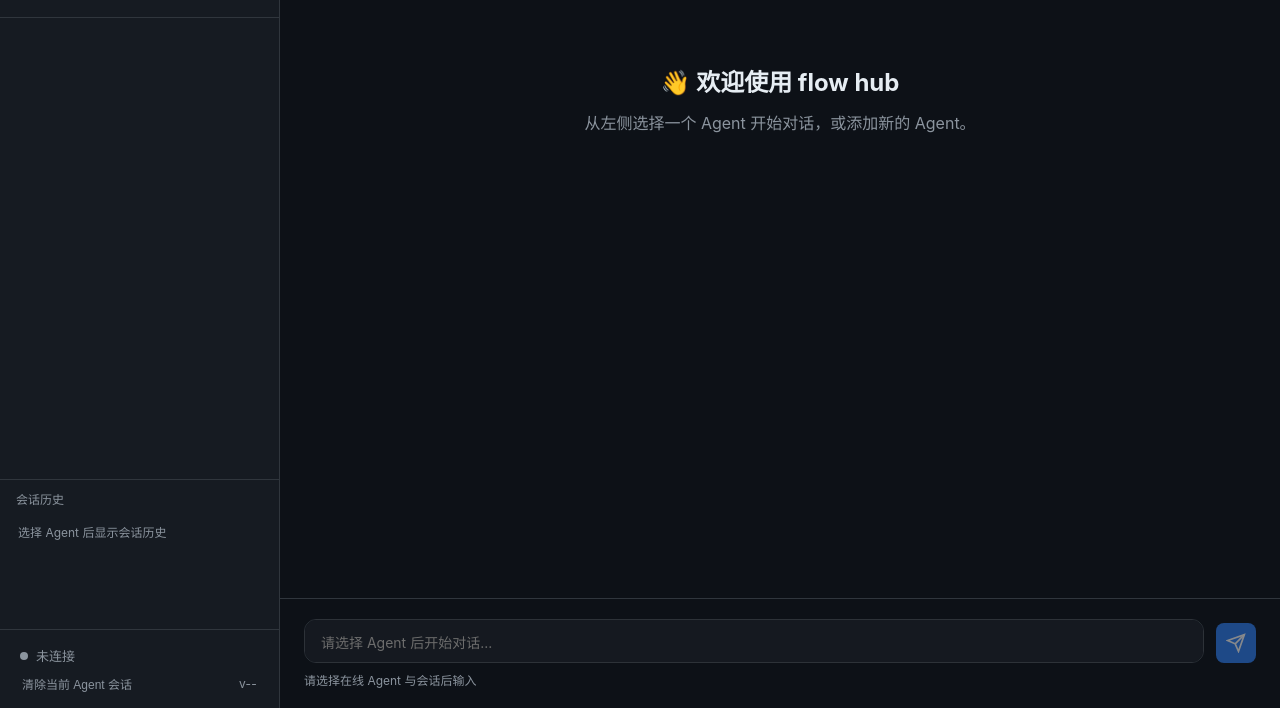
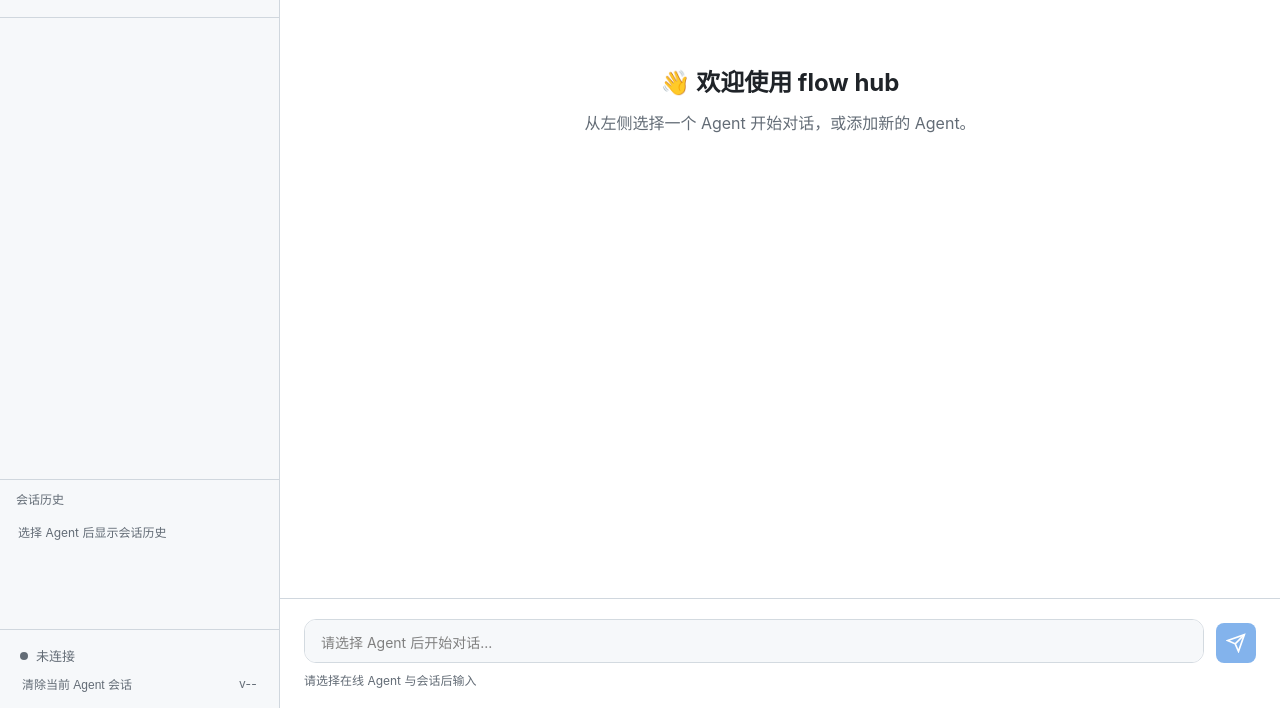
Before and after one commit to chenweil/FlowHub, a website built with Vite: page index.html in a window 1280 px wide. Shown: the part 92-800 px from the top of the page. Built offline with nearby package versions, Linux system fonts and the light colour scheme.

Commit message:
style: UI 配色与交互体验优化
- 修复输入区背景层次反转（input-container/message-input）
- 新增 --success-text 变量，提升 connected badge 文字对比度至 ~5.5:1
- 添加全局 :focus-visible 轮廓，改善键盘导航可访问性
- 整理硬编码颜色，新增 8 个语义化 CSS 变量（bg-code/busy, text-muted/subtle/dim 等）
- Modal 弹窗改为 opacity+visibility 过渡，替代 display:none
- 品牌色系统化：accent-gradient 变量统一 Logo 和 agent-icon 渐变
- 代码块背景从 #0b0f14 改为 --bg-code (#21262d)，消除"黑洞"感
- Scrollbar 宽度 8px → 4px
- 新增 light mode 支持（@media prefers-color-scheme: light）

```diff
--- a/src/styles.css
+++ b/src/styles.css
@@ -33,6 +33,40 @@
   --radius-sm: 6px;
   --radius-md: 8px;
   --radius-lg: 12px;
+}
+
+@media (prefers-color-scheme: light) {
+  :root {
+    --bg-primary: #ffffff;
+    --bg-secondary: #f6f8fa;
+    --bg-tertiary: #eaeef2;
+    --bg-code: #f0f2f4;
+    --bg-busy: #eaeef2;
+    --border-color: #d0d7de;
+    --text-primary: #1f2328;
+    --text-secondary: #636c76;
+    --text-muted: #818b98;
+    --text-subtle: #6e7781;
+    --text-dim: #57606a;
+    --accent-color: #0969da;
+    --accent-hover: #0550ae;
+    --accent-secondary: #8250df;
+    --success-color: #1a7f37;
+    --success-text: #1a7f37;
+    --warning-color: #9a6700;
+    --error-color: #cf222e;
+  }
+
+  /* 下拉菜单阴影：深色硬编码需要覆盖 */
+  .model-selector-menu,
+  .slash-command-menu {
+    box-shadow: 0 8px 24px rgba(31, 35, 40, 0.12);
+  }
+
+  /* 表格背景：深色 rgba 在浅色模式下显异常 */
+  .markdown-content .md-table {
+    background: var(--bg-secondary);
+  }
 }
 
 body {
```
Also changed, not shown: UI_DESIGN_REVIEW.md (+1 -1 lines).
